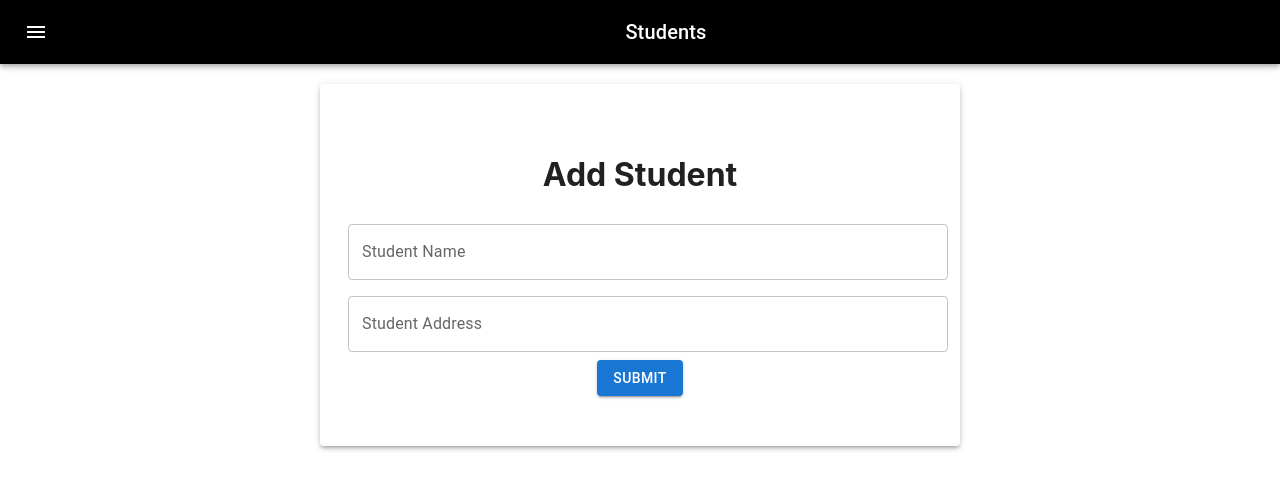
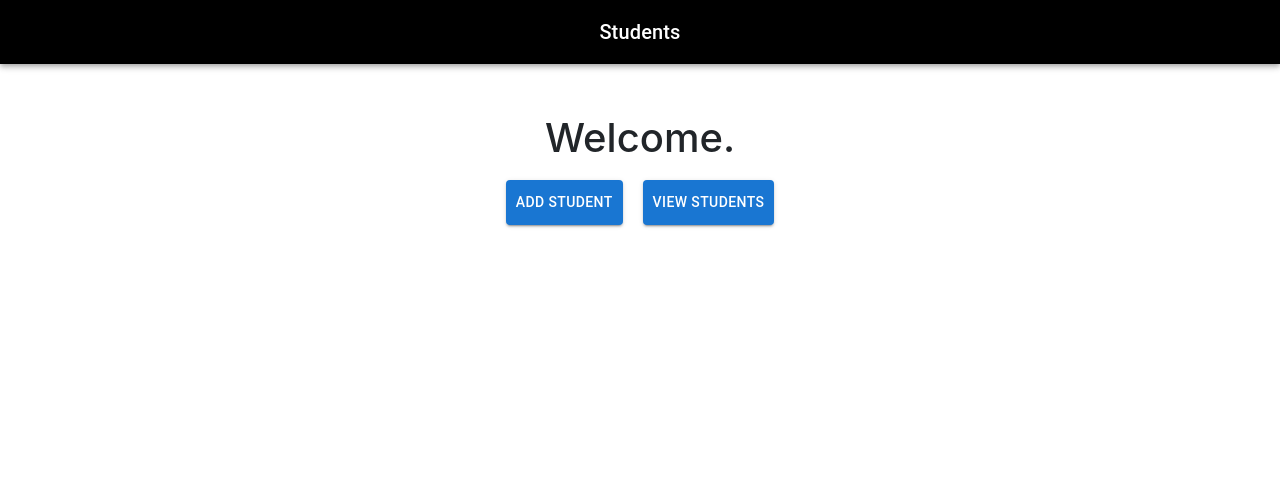
Before and after one commit to csziklai/Database-app, a React (Create React App) app in the folder frontend/: page / in a window 1280 px wide. Shown: the top 490 px of the page. Built offline with nearby package versions, Linux system fonts and the light colour scheme.

Commit message:
get toast message working

```diff
--- a/frontend/src/App.js
+++ b/frontend/src/App.js
@@ -4,6 +4,7 @@ import Appbar from './components/Appbar';
 import Student from './pages/Student';
 import AllStudents from './pages/AllStudents';
 import StudentInfo from './components/StudentInfo';
+import Home from './pages/Home';
 
 function App() {
   return (
@@ -11,9 +12,10 @@ function App() {
       <Router>
         <Appbar />
         <Routes>
+          <Route path="/" element={<Home />} />
           <Route path="/all" element={<AllStudents />} />
-          <Route path="/" element={<Student />} />
-          <Route path="/students/:id" element={<StudentInfo />} />
+          <Route path="/add" element={<Student />} />
+          <Route path="/student/:id" element={<StudentInfo />} />
         </Routes>
 
       </Router>
--- a/frontend/src/components/Appbar.js
+++ b/frontend/src/components/Appbar.js
@@ -3,28 +3,29 @@ import AppBar from '@mui/material/AppBar';
 import Box from '@mui/material/Box';
 import Toolbar from '@mui/material/Toolbar';
 import Typography from '@mui/material/Typography';
-
 import IconButton from '@mui/material/IconButton';
-import MenuIcon from '@mui/icons-material/Menu';
+import ArrowBackIosIcon from '@mui/icons-material/ArrowBackIos';import { useLocation, useNavigate } from 'react-router-dom';
 
 export default function ButtonAppBar() {
+  const location = useLocation();
+  const navigate = useNavigate();
+
+  const handleBackClick = () => {
+    navigate(-1);
+  };
+
   return (
     <Box sx={{ flexGrow: 1 }}>
       <AppBar position="static" sx={{ bgcolor: "black" }}>
         <Toolbar>
-          <IconButton
-            size="large"
-            edge="start"
-            color="inherit"
-            aria-label="menu"
-            sx={{ mr: 2 }}
-          >
-            <MenuIcon />
-          </IconButton>
+          {location.pathname !== '/' && (
+            <IconButton edge="start" color="inherit" aria-label="back" onClick={handleBackClick}>
+              <ArrowBackIosIcon />
+            </IconButton>
+          )}
           <Typography variant="h6" component="div" sx={{ flexGrow: 1 }}>
             Students
           </Typography>
-
         </Toolbar>
       </AppBar>
     </Box>
--- a/frontend/src/components/StudentInfo.js
+++ b/frontend/src/components/StudentInfo.js
@@ -1,18 +1,42 @@
-import * as React from 'react';
-import {useState} from 'react';
-import {useLocation} from 'react-router-dom'
+import { useLocation, useNavigate } from 'react-router-dom';
+import Button from '@mui/material/Button';
+import { useState, useEffect } from 'react';
 
-function StudentInfo() {
-    //const[students, setStudents]=useState([]);
+const StudentInfo = () => {
     const location = useLocation();
+    const navigate = useNavigate();
+    const [open, setOpen] = useState(false);
+
+    useEffect(() => {
+        if (open) {
+            navigate("/all?open=true");
+        }
+    }, [open, navigate]);
+
+    const handleClick = (e) => {
+        // e.preventDefault();
+        const student = { name: location.state.name, address: location.state.address };
+        const id = location.state.id;
+
+        fetch(`http://localhost:8080/student/getAll/${id}`, {
+            method: "DELETE",
+            headers: { "Content-Type": "application/json" },
+            body: JSON.stringify(student)
+        }).then(() => {
+            console.log("Student deleted");
+            setOpen(true);
+        });
+    };
 
     return (
-        <div>
-            <h1>{location.state.name}</h1>
-
-            <p>Student Information will be displayed here</p>
+        <div className="card">
+            <div className='card-body' style={{ width: '18rem' }}>
+                <h1 className='card-title'>{location.state.name}</h1>
+                <p className='card-text'>Email: {location.state.address}</p>
+                <Button color="error" onClick={handleClick}>Delete</Button>
+            </div>
         </div>
     );
-}
+};
 
 export default StudentInfo;
--- a/frontend/src/index.js
+++ b/frontend/src/index.js
@@ -1,5 +1,6 @@
 import React from 'react';
 import ReactDOM from 'react-dom/client';
+import 'bootstrap/dist/css/bootstrap.css';
 import './index.css';
 import App from './App';
 import reportWebVitals from './reportWebVitals';
--- a/frontend/src/pages/AllStudents.js
+++ b/frontend/src/pages/AllStudents.js
@@ -2,11 +2,16 @@ import * as React from 'react';
 import {useState, useEffect} from 'react'
 import Paper from '@mui/material/Paper';
 import { Link, useNavigate } from 'react-router-dom';
+import Snackbar from '@mui/material/Snackbar';
+import Button from '@mui/material/Button';
+
 
 export default function AllStudents(props) {
     const[students, setStudents]=useState([]);
     const innerStyle = {padding: '50px 20px', width:500, margin: "20px auto"};
-
+    const [open, setOpen] = useState(false);
+    const query = new URLSearchParams(window.location.search);
+    const queryOpen = query.get("open");
 
     useEffect(()=> {
         fetch("http://localhost:8080/student/getAll")
@@ -17,19 +22,46 @@ export default function AllStudents(props) {
     )
     }, []);
 
+    useEffect(() => {
+        if (queryOpen) {
+            setOpen(true);
+        }
+    }, [queryOpen]);
+
     const navigate = useNavigate();
+    const handleClose = () => {
+        setOpen(false);
+    };
+
+    const action = (
+        <React.Fragment>
+            <Button color="inherit" size="small" onClick={handleClose}>
+                Close
+            </Button>
+        </React.Fragment>
+    );
 
     return (
+        <div>
         <Paper elevation={3} style={innerStyle}>
             {students.map(student => (
-                <ul elevation={6} style={{margin:"10px", padding:"15px", textAlign:"left"}}
+                <ul elevation={6} style={{margin:"10px", padding:"15px", textAlign:"left", cursor:"pointer"}}
                 key={student.id}>
 
-                    <li onClick={()=> navigate(`/student/${student.id}`,{state: students})}>Name: {student.name}</li>
+                    <li onClick={()=> navigate(`/student/${student.id}`,{state: student})}>Name: {student.name}</li>
                     <li>Email: {student.address}</li>
                 </ul>
             ))}
         </Paper>
+
+        <Snackbar
+        open={open}
+        autoHideDuration={4000}
+        onClose={handleClose}
+        message="Student deleted"
+        action={action}
+        />
+        </div>
     )
 
 }
--- /dev/null
+++ b/frontend/src/pages/Home.js
@@ -0,0 +1,25 @@
+import * as React from 'react';
+import Button from '@mui/material/Button';
+import {Link } from "react-router-dom";
+import '../styles.css';
+
+
+export default function Home() {
+    return (
+        <div className='home'>
+            <h1>Welcome.</h1>
+            <div className='buttons'>
+            <Link to="/add">
+                <Button variant="contained"
+                className="button" sx={{ padding: '10px', margin: '10px' }}
+                >Add student</Button>
+            </Link>
+            <Link to="/all">
+                <Button variant="contained" sx={{ padding: '10px', margin: '10px' }}
+                >View students</Button>
+            </Link>
+            </div>
+        </div>
+
+    )
+}
--- a/frontend/src/pages/Student.js
+++ b/frontend/src/pages/Student.js
@@ -47,8 +47,6 @@ export default function Student() {
       value={address}
       onChange={(e)=> setAddress(e.target.value)}
       />
-      {name}
-      {address}
       <Link to="/all"><Button variant="contained" onClick={handleClick}>Submit</Button></Link>
 
 
--- /dev/null
+++ b/frontend/src/styles.css
@@ -0,0 +1,10 @@
+.card {
+    text-align: left;
+    margin-left: 100px;
+    margin-top: 50px;
+    margin-right: 100px;
+}
+
+.home {
+    margin-top: 50px;
+}
```
Also changed, not shown: 1 other file (tests, documents, lock files or other folders).
